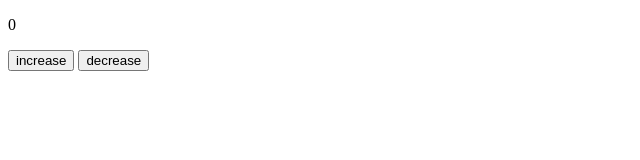
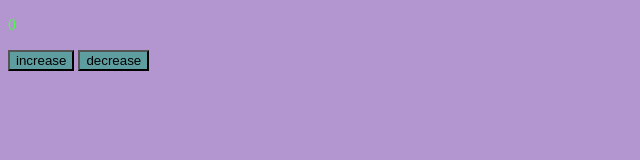
Before and after one commit to obekta/JS-localStorage-BolumSonuEgzersizi, a plain HTML site: page index.html in a window 1280 px wide. Shown: the whole page, without its empty margins (0-640 px from the left). Drawn offline with Linux system fonts and the light colour scheme.

Commit message:
js ve html dosyalarinda degisiklik yapildi

```diff
--- a/index.html
+++ b/index.html
@@ -6,10 +6,11 @@
     <meta name="viewport" content="width=device-width, initial-scale=1.0">
     <title>Document</title>
 </head>
-<body>
-    <p id="counter">3446</p>
-    <button id="increase">increase</button>
-    <button id="decrease">decrease</button>
+<body style="background-color: rgb(179, 150, 207);">
+
+    <p style="color: rgb(77, 245, 77);" id="counter">3446</p>
+    <button style="background-color: cadetblue;" id="increase">increase</button>
+    <button style="background-color: cadetblue;" id="decrease">decrease</button>
 
     <script src="localStoragebolumsonucalismasi.js"></script>
 </body>
--- a/localStoragebolumsonucalismasi.js
+++ b/localStoragebolumsonucalismasi.js
@@ -12,6 +12,7 @@ increaseDOM.addEventListener("click", clickFunc)
 decreaseDOM.addEventListener("click", clickFunc)
 
 function clickFunc() {
+    console.log(this)
     this.id == "increase" ? counter += 1 : counter -= 1
     localStorage.setItem("counter", counter)
     counterDOM.innerHTML = counter
```
